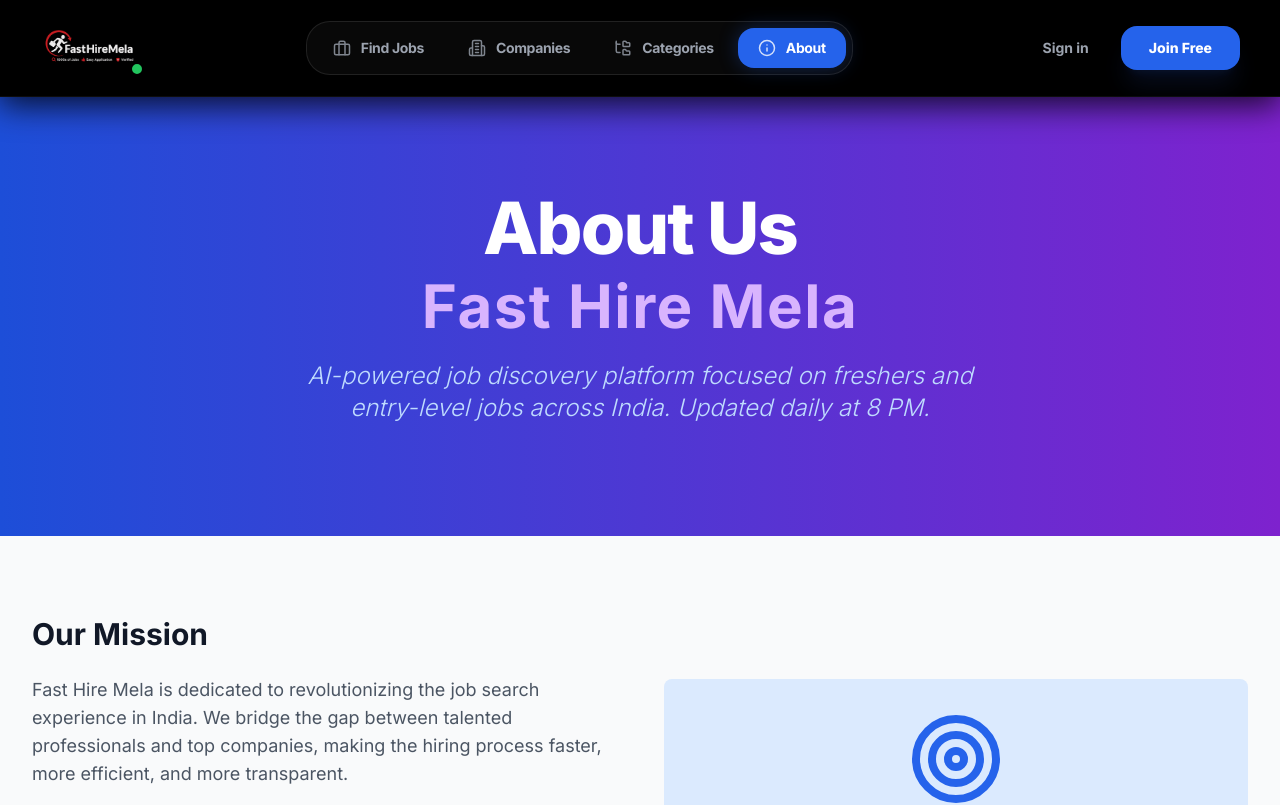
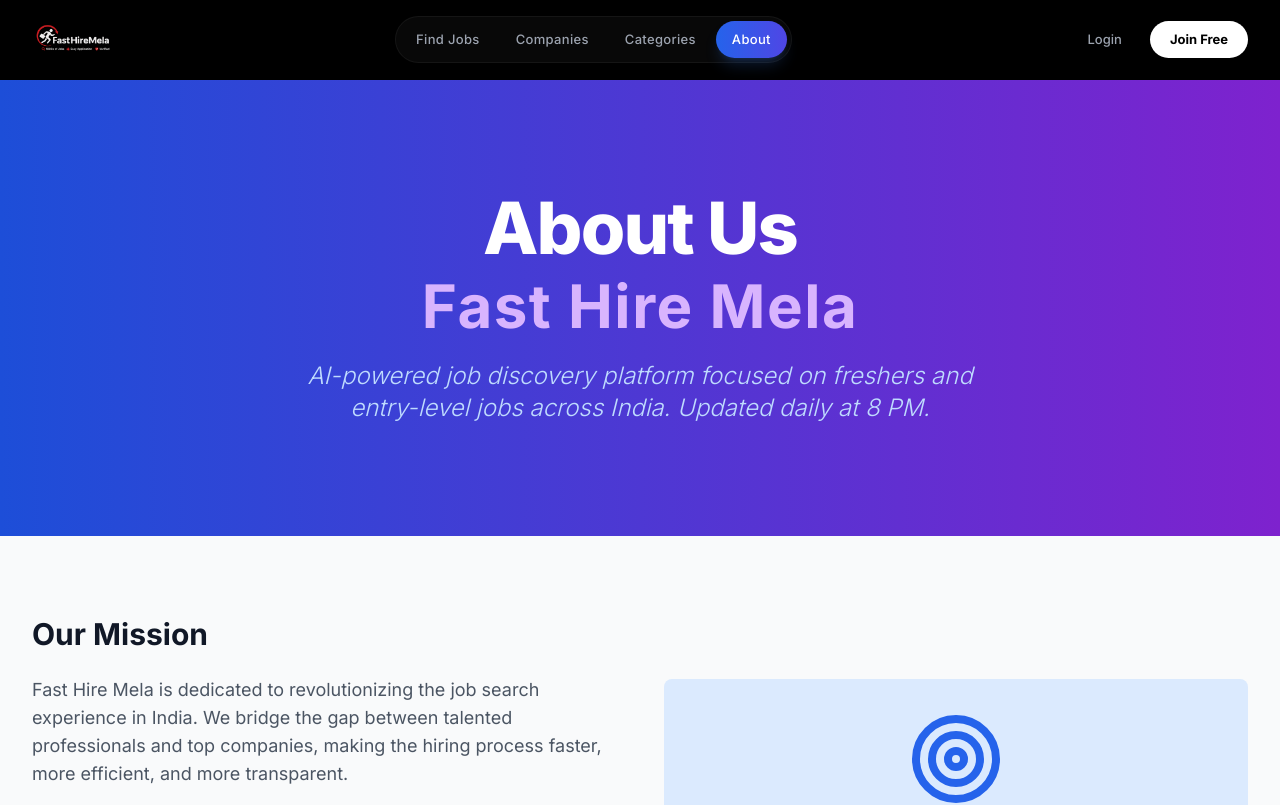
Before and after one commit to msd131102/Fast-Hire-Mela, a React (Vite) app in the folder frontend/: page /about in a window 1280 px wide. Shown: the top 805 px of the page. Built offline with nearby package versions, Linux system fonts and the light colour scheme.

Commit message:
latest update header

```diff
--- a/frontend/src/components/layout/Header.jsx
+++ b/frontend/src/components/layout/Header.jsx
@@ -2,22 +2,9 @@ import React, { useState, useEffect, useRef, useCallback } from 'react';
 import { Link, useNavigate, useLocation } from 'react-router-dom';
 import { motion, AnimatePresence } from 'framer-motion';
 import {
-  Briefcase,
-  Building2,
-  FolderTree,
-  Info,
-  Phone,
-  Home,
-  Star,
-  LayoutDashboard,
-  User as UserIcon,
-  Crown,
-  LogOut,
-  Menu,
-  X,
-  ChevronRight,
-  Settings,
-  Bell
+  Briefcase, Building2, FolderTree, Info, Phone, Home, Star,
+  LayoutDashboard, User as UserIcon, Crown, LogOut, Menu, X,
+  ChevronRight, Settings, Bell, Zap
 } from 'lucide-react';
 import { useAuth } from '../../context/AuthContext';
 import { useToast } from '../ui/toastUtils';
@@ -27,6 +14,7 @@ import logo from '../../assets/logo.png';
 const Header = () => {
   const [isMenuOpen, setIsMenuOpen] = useState(false);
   const [isProfileDropdownOpen, setIsProfileDropdownOpen] = useState(false);
+  const [scrolled, setScrolled] = useState(false);
 
   const { user, isAuthenticated, logout, isPremium } = useAuth();
   const { toast } = useToast();
@@ -34,12 +22,17 @@ const Header = () => {
   const location = useLocation();
 
   const profileRef = useRef(null);
-  const menuRef = useRef(null);
+
+  // Handle scroll effect for a sleeker look on movement
+  useEffect(() => {
+    const handleScroll = () => setScrolled(window.scrollY > 20);
+    window.addEventListener('scroll', handleScroll);
+    return () => window.removeEventListener('scroll', handleScroll);
+  }, []);
 
   useEffect(() => {
     const handleClickOutside = (event) => {
       if (profileRef.current && !profileRef.current.contains(event.target)) setIsProfileDropdownOpen(false);
-      if (menuRef.current && !menuRef.current.contains(event.target)) setIsMenuOpen(false);
     };
     document.addEventListener('mousedown', handleClickOutside);
     return () => document.removeEventListener('mousedown', handleClickOutside);
@@ -51,25 +44,20 @@ const Header = () => {
   }, [isMenuOpen]);
 
   const navigation = [
-    { name: 'Find Jobs', href: '/jobs', icon: <Briefcase size={18} />, mobileOnly: false },
-    { name: 'Companies', href: '/companies', icon: <Building2 size={18} />, mobileOnly: false },
-    { name: 'Categories', href: '/categories', icon: <FolderTree size={18} />, mobileOnly: false },
-    { name: 'About', href: '/about', icon: <Info size={18} />, mobileOnly: false },
-    { name: 'Contact', href: '/contact', icon: <Phone size={18} />, mobileOnly: true },
+    { name: 'Find Jobs', href: '/jobs', icon: <Briefcase size={16} /> },
+    { name: 'Companies', href: '/companies', icon: <Building2 size={16} /> },
+    { name: 'Categories', href: '/categories', icon: <FolderTree size={16} /> },
+    { name: 'About', href: '/about', icon: <Info size={16} /> },
   ];
 
   const dashboardNavigation = [
-    { name: 'Home', href: '/', icon: <Home size={18} />, mobileOnly: false },
-    { name: 'Jobs', href: '/jobs', icon: <Briefcase size={18} />, mobileOnly: false },
-    { name: 'Saved Jobs', href: '/saved-jobs', icon: <Star size={18} />, mobileOnly: false },
-    { name: 'Dashboard', href: '/dashboard', icon: <LayoutDashboard size={18} />, mobileOnly: false },
-    { name: 'Profile', href: '/profile', icon: <UserIcon size={18} />, mobileOnly: false },
-    ...(isPremium ? [{ name: 'Premium', href: '/premium', icon: <Crown size={18} />, mobileOnly: false }] : []),
+    { name: 'Home', href: '/', icon: <Home size={16} /> },
+    { name: 'Jobs', href: '/jobs', icon: <Briefcase size={16} /> },
+    { name: 'Dashboard', href: '/dashboard', icon: <LayoutDashboard size={16} /> },
+    { name: 'Profile', href: '/profile', icon: <UserIcon size={16} /> },
   ];
 
-  const isActivePath = useCallback((path) => {
-    return location.pathname === path || (path !== '/' && location.pathname.startsWith(path));
-  }, [location.pathname]);
+  const isActivePath = (path) => location.pathname === path || (path !== '/' && location.pathname.startsWith(path));
 
   const handleLogout = useCallback(() => {
     logout();
@@ -79,49 +67,42 @@ const Header = () => {
     toast({ title: "Logged Out", description: "See you again soon!", type: "success" });
   }, [logout, navigate, toast]);
 
-  // Background state: Always Pure Black
-  const headerBgClass = 'bg-black border-b border-white/5 shadow-[0_8px_32px_rgba(0,0,0,0.8)]';
+  return (
+    <header className={cn(
+      "fixed top-0 left-0 right-0 z-[100] transition-all duration-300 border-b",
+      scrolled
+        ? "h-16 bg-black/80 backdrop-blur-xl border-white/10 shadow-2xl"
+        : "h-20 bg-black border-transparent"
+    )}>
+      <div className="max-w-7xl mx-auto h-full px-4 sm:px-8">
+        <div className="flex justify-between items-center h-full">
 
-  return (
-    <header className={cn("fixed top-0 left-0 right-0 z-[100] transition-all duration-500 ease-in-out", headerBgClass)}>
-      <div className="max-w-7xl mx-auto px-4 sm:px-6 lg:px-10">
-        <div className="flex justify-between items-center h-20 sm:h-24">
-
-          {/* Brand Logo: Original Style Restored */}
-          <Link to="/" className="flex items-center gap-3 group shrink-0" onClick={() => setIsMenuOpen(false)}>
-            <div className="relative">
-              <img
-                src={logo}
-                alt="Logo"
-                className="h-10 w-auto sm:h-12 object-contain transition-transform duration-500 group-hover:scale-105"
-              />
-              <div className="absolute -bottom-1 -right-1 w-3.5 h-3.5 bg-green-500 rounded-full border-2 border-black" />
+          {/* LOGO SECTION */}
+          <Link to="/" className="relative flex items-center group shrink-0">
+            <div className="relative flex items-center justify-center">
+               <img src={logo} alt="Logo" className="h-8 w-auto sm:h-10 object-contain" />
+               {isPremium && (
+                 <div className="absolute -inset-2 bg-blue-500/20 blur-xl rounded-full opacity-0 group-hover:opacity-100 transition-opacity" />
+               )}
             </div>
-            {/* <div className="hidden sm:block">
-              <span className="text-xl font-black text-white tracking-tighter block leading-none">PORTAL</span>
-              <span className="text-[9px] font-bold text-blue-500 tracking-[0.2em] uppercase opacity-80">Workspace</span>
-            </div> */}
           </Link>
 
-          {/* Desktop Nav: Elegant Glass Pill */}
-          <nav className="hidden lg:flex items-center gap-1 bg-white/[0.03] border border-white/10 p-1.5 rounded-2xl backdrop-blur-md">
-            {(isAuthenticated ? dashboardNavigation : navigation)
-              .filter(item => !item.mobileOnly)
-              .map(item => (
+          {/* DESKTOP NAVIGATION - Sleek Pill Design */}
+          <nav className="hidden lg:flex items-center gap-1 bg-white/[0.03] border border-white/5 p-1 rounded-full">
+            {(isAuthenticated ? dashboardNavigation : navigation).map((item) => (
               <Link
                 key={item.name}
                 to={item.href}
                 className={cn(
-                    "relative px-5 py-2.5 rounded-xl transition-all duration-300 group flex items-center gap-2.5 font-bold text-sm",
+                  "relative px-4 py-2 rounded-full transition-all duration-300 flex items-center gap-2 text-[13px] font-medium tracking-wide",
                   isActivePath(item.href) ? "text-white" : "text-gray-400 hover:text-white"
                 )}
               >
-                  <span className="relative z-10 opacity-80 group-hover:opacity-100 transition-opacity">{item.icon}</span>
-                  <span className="relative z-10 tracking-tight">{item.name}</span>
+                <span className="relative z-10">{item.name}</span>
                 {isActivePath(item.href) && (
                   <motion.div
                     layoutId="active-pill"
-                      className="absolute inset-0 bg-blue-600 rounded-xl shadow-[0_0_20px_rgba(37,99,235,0.3)]"
+                    className="absolute inset-0 bg-gradient-to-r from-blue-600 to-indigo-600 rounded-full shadow-lg shadow-blue-500/20"
                     transition={{ type: "spring", bounce: 0.2, duration: 0.6 }}
                   />
                 )}
@@ -129,128 +110,112 @@ const Header = () => {
             ))}
           </nav>
 
-          {/* Right Section: Profile & Actions */}
-          <div className="hidden lg:flex items-center gap-5">
+          {/* ACTION SECTION */}
+          <div className="flex items-center gap-3 sm:gap-4">
             {isAuthenticated ? (
+              <div className="flex items-center gap-4">
+                {/* Premium Badge (Desktop Only) */}
+                {isPremium && (
+                  <div className="hidden sm:flex items-center gap-1.5 px-3 py-1 rounded-full bg-gradient-to-r from-amber-500/10 to-yellow-500/10 border border-yellow-500/20">
+                    <Zap size={12} className="text-yellow-500 fill-yellow-500" />
+                    <span className="text-[10px] font-bold text-yellow-500 uppercase tracking-tighter">Pro Plan</span>
+                  </div>
+                )}
+
                 <div className="relative" ref={profileRef}>
                   <button
                     onClick={() => setIsProfileDropdownOpen(!isProfileDropdownOpen)}
-                  className={cn(
-                    "flex items-center gap-3 p-1.5 pr-4 rounded-full border transition-all duration-300",
-                    isProfileDropdownOpen ? "bg-white/10 border-white/20" : "bg-white/5 border-white/10 hover:border-blue-500/50"
-                  )}
+                    className="group flex items-center gap-2 p-0.5 pr-2 rounded-full border border-white/10 bg-white/5 hover:bg-white/10 transition-all"
                   >
                     <div className={cn(
-                    "relative w-9 h-9 rounded-full flex items-center justify-center text-sm font-black text-white shadow-xl",
-                    isPremium
-                      ? "bg-gradient-to-tr from-yellow-400 via-amber-500 to-yellow-600"
-                      : "bg-gradient-to-br from-blue-600 to-indigo-700"
+                      "w-8 h-8 rounded-full flex items-center justify-center text-xs font-bold text-white shadow-inner",
+                      isPremium ? "bg-gradient-to-tr from-amber-400 to-yellow-600" : "bg-blue-600"
                     )}>
                       {user?.first_name?.[0]?.toUpperCase() || 'U'}
-                    {isPremium && <div className="absolute inset-0 rounded-full border border-white/30 animate-pulse" />}
                     </div>
-                  <div className="text-left">
-                    <p className="text-xs font-black text-white tracking-wide uppercase leading-tight">{user?.name || 'User'}</p>
-                    <p className="text-[9px] text-gray-500 font-bold tracking-widest uppercase">
-                      {isPremium ? 'Premium' : 'Member'}
-                    </p>
-                  </div>
+                    <ChevronRight size={14} className={cn("text-gray-500 transition-transform", isProfileDropdownOpen && "rotate-90")} />
                   </button>
 
                   <AnimatePresence>
                     {isProfileDropdownOpen && (
                       <motion.div
-                      initial={{ opacity: 0, scale: 0.95, y: 10 }}
-                      animate={{ opacity: 1, scale: 1, y: 0 }}
-                      exit={{ opacity: 0, scale: 0.95, y: 10 }}
-                      className="absolute right-0 mt-4 w-64 bg-black border border-white/10 rounded-2xl shadow-[0_20px_50px_rgba(0,0,0,0.5)] py-2 z-50 backdrop-blur-3xl overflow-hidden"
+                        initial={{ opacity: 0, y: 10, scale: 0.95 }}
+                        animate={{ opacity: 1, y: 0, scale: 1 }}
+                        exit={{ opacity: 0, y: 10, scale: 0.95 }}
+                        className="absolute right-0 mt-3 w-56 bg-[#0A0A0A] border border-white/10 rounded-2xl shadow-2xl py-2 overflow-hidden"
                       >
-                      <div className="px-5 py-4 bg-white/[0.02] border-b border-white/5 mb-1">
-                        <p className="text-sm font-black text-white">{user?.name}</p>
-                        <p className="text-xs text-gray-500 truncate">{user?.email}</p>
+                        <div className="px-4 py-3 border-b border-white/5">
+                          <p className="text-xs font-bold text-white truncate">{user?.name}</p>
+                          <p className="text-[10px] text-gray-500 truncate">{user?.email}</p>
                         </div>
-                      <Link to="/profile" className="flex items-center gap-3 px-5 py-3 text-sm text-gray-300 hover:bg-blue-600 hover:text-white transition-all font-bold"><UserIcon size={16} /> My Profile</Link>
-                      <Link to="/dashboard" className="flex items-center gap-3 px-5 py-3 text-sm text-gray-300 hover:bg-blue-600 hover:text-white transition-all font-bold"><LayoutDashboard size={16} /> Dashboard</Link>
-                      <button onClick={handleLogout} className="flex items-center gap-3 w-full px-5 py-3 text-sm text-red-400 hover:bg-red-500/10 transition-all font-black"><LogOut size={16} /> Logout</button>
+                        <Link to="/profile" className="flex items-center gap-3 px-4 py-2.5 text-xs text-gray-400 hover:text-white hover:bg-white/5 transition-colors font-medium"><UserIcon size={14} /> Profile</Link>
+                        <Link to="/dashboard" className="flex items-center gap-3 px-4 py-2.5 text-xs text-gray-400 hover:text-white hover:bg-white/5 transition-colors font-medium"><Settings size={14} /> Dashboard</Link>
+                        <button onClick={handleLogout} className="w-full flex items-center gap-3 px-4 py-2.5 text-xs text-red-400 hover:bg-red-500/5 transition-colors font-bold"><LogOut size={14} /> Sign Out</button>
                       </motion.div>
                     )}
                   </AnimatePresence>
                 </div>
+              </div>
             ) : (
-              <div className="flex items-center gap-2">
-                <Link to="/login" className="px-6 py-2.5 rounded-xl text-sm font-bold text-gray-400 hover:text-white transition-all">Sign in</Link>
-                <Link to="/register" className="px-7 py-3 rounded-xl bg-blue-600 hover:bg-blue-500 text-white text-sm font-black transition-all shadow-xl shadow-blue-900/20 active:scale-95">Join Free</Link>
+              <div className="flex items-center gap-2 sm:gap-3">
+                <Link to="/login" className="px-4 py-2 text-[13px] font-medium text-gray-400 hover:text-white transition-colors">Login</Link>
+                <Link to="/register" className="px-5 py-2 rounded-full bg-white text-black text-[13px] font-bold hover:bg-gray-200 transition-all active:scale-95">Join Free</Link>
               </div>
             )}
-          </div>
 
-          {/* Mobile UI */}
-          <div className="flex lg:hidden items-center gap-3">
-            {isAuthenticated && (
-              <Link to="/profile" className="w-10 h-10 rounded-full bg-gradient-to-br from-blue-600 to-indigo-700 flex items-center justify-center text-xs font-black text-white shadow-lg border border-white/10">
-                {user?.name?.[0]?.toUpperCase()}
-              </Link>
-            )}
+            {/* Mobile Toggle */}
             <button
               onClick={() => setIsMenuOpen(!isMenuOpen)}
-              className={cn("p-3 rounded-xl transition-all active:scale-90", isMenuOpen ? "bg-white text-black" : "bg-white/5 text-white")}
+              className="lg:hidden p-2 text-white bg-white/5 rounded-lg border border-white/10"
             >
-              {isMenuOpen ? <X size={24} /> : <Menu size={24} />}
+              {isMenuOpen ? <X size={20} /> : <Menu size={20} />}
             </button>
           </div>
         </div>
       </div>
 
-      {/* Mobile Menu Overlay */}
+      {/* MOBILE MENU - Modern Fullscreen Drawer */}
       <AnimatePresence>
         {isMenuOpen && (
           <motion.div
-            initial={{ x: '100%' }}
-            animate={{ x: 0 }}
-            exit={{ x: '100%' }}
-            transition={{ type: 'spring', damping: 25, stiffness: 200 }}
-            className="lg:hidden fixed inset-0 top-0 bg-black z-50 flex flex-col pt-24 px-6 overflow-y-auto"
+            initial={{ opacity: 0, y: -10 }}
+            animate={{ opacity: 1, y: 0 }}
+            exit={{ opacity: 0, y: -10 }}
+            className="lg:hidden fixed inset-0 z-[90] bg-black pt-24 px-6 flex flex-col"
           >
-            {/* Close (X) button for mobile menu */}
-            <button
-              onClick={() => setIsMenuOpen(false)}
-              className="absolute top-6 right-6 p-2 rounded-full bg-white/10 hover:bg-white/20 text-white z-50"
-              aria-label="Close menu"
-            >
-              <X size={28} />
-            </button>
-            <div className="space-y-3 mt-4">
-              <p className="text-[10px] font-black text-blue-500 uppercase tracking-widest mb-6 ml-2">Navigation</p>
+            <div className="flex flex-col gap-2">
+              <span className="text-[10px] font-bold text-gray-500 uppercase tracking-[0.2em] mb-2 px-2">Navigation</span>
               {(isAuthenticated ? dashboardNavigation : navigation).map((item) => (
                 <Link
                   key={item.name}
                   to={item.href}
                   onClick={() => setIsMenuOpen(false)}
                   className={cn(
-                    "flex items-center justify-between p-5 rounded-2xl transition-all",
-                    isActivePath(item.href) ? "bg-blue-600 text-white shadow-xl shadow-blue-600/40" : "bg-white/5 text-gray-400 border border-white/5"
+                    "flex items-center justify-between p-4 rounded-xl border transition-all",
+                    isActivePath(item.href) ? "bg-blue-600/10 border-blue-500/50 text-white" : "bg-white/5 border-white/5 text-gray-400"
                   )}
                 >
                   <div className="flex items-center gap-4">
-                    <span className="text-xl">{item.icon}</span>
-                    <span className="text-lg font-black tracking-tight">{item.name}</span>
+                    <span className={isActivePath(item.href) ? "text-blue-400" : "text-gray-500"}>{item.icon}</span>
+                    <span className="font-bold tracking-tight text-[15px]">{item.name}</span>
                   </div>
-                  <ChevronRight size={18} className="opacity-30" />
+                  <ChevronRight size={16} className="opacity-20" />
                 </Link>
               ))}
             </div>
 
-            {!isAuthenticated && (
-              <div className="mt-auto mb-10 space-y-4">
-                <Link to="/register" onClick={() => setIsMenuOpen(false)} className="block w-full py-5 rounded-2xl bg-blue-600 text-center text-white font-black text-lg">Create Account</Link>
-                <Link to="/login" onClick={() => setIsMenuOpen(false)} className="block w-full py-5 rounded-2xl bg-white/5 text-center text-gray-300 font-bold border border-white/10">Sign In</Link>
-              </div>
-            )}
-            {isAuthenticated && (
-              <button onClick={handleLogout} className="mt-auto mb-10 w-full py-5 rounded-2xl bg-red-500/10 text-red-500 font-black flex items-center justify-center gap-3">
-                <LogOut size={20} /> Logout
+            <div className="mt-auto mb-10 space-y-3">
+              {!isAuthenticated ? (
+                <>
+                  <Link to="/register" onClick={() => setIsMenuOpen(false)} className="block w-full py-4 rounded-xl bg-blue-600 text-center text-white font-bold">Get Started</Link>
+                  <Link to="/login" onClick={() => setIsMenuOpen(false)} className="block w-full py-4 rounded-xl border border-white/10 text-center text-gray-300 font-bold">Sign In</Link>
+                </>
+              ) : (
+                <button onClick={handleLogout} className="w-full py-4 rounded-xl bg-red-500/10 text-red-500 font-bold flex items-center justify-center gap-2">
+                  <LogOut size={18} /> Logout
                 </button>
               )}
+            </div>
           </motion.div>
         )}
       </AnimatePresence>
--- a/frontend/src/pages/Home.jsx
+++ b/frontend/src/pages/Home.jsx
@@ -376,7 +376,7 @@ const Home = () => {
                 </Button>
               </Link>
               <Link to="/register">
-                <Button size="lg" variant="outline" className="w-full sm:w-auto px-10 h-16 rounded-2xl border-2 border-white text-white hover:bg-white/10 font-black text-lg">
+                <Button size="lg" variant="outline" className="w-full sm:w-auto px-10 h-16 rounded-2xl border-2 border-white text-blue-600 hover:bg-white/10 font-black text-lg">
                   Sign Up Free
                 </Button>
               </Link>
```
Lines whose indentation alone changed are shown as unchanged.
